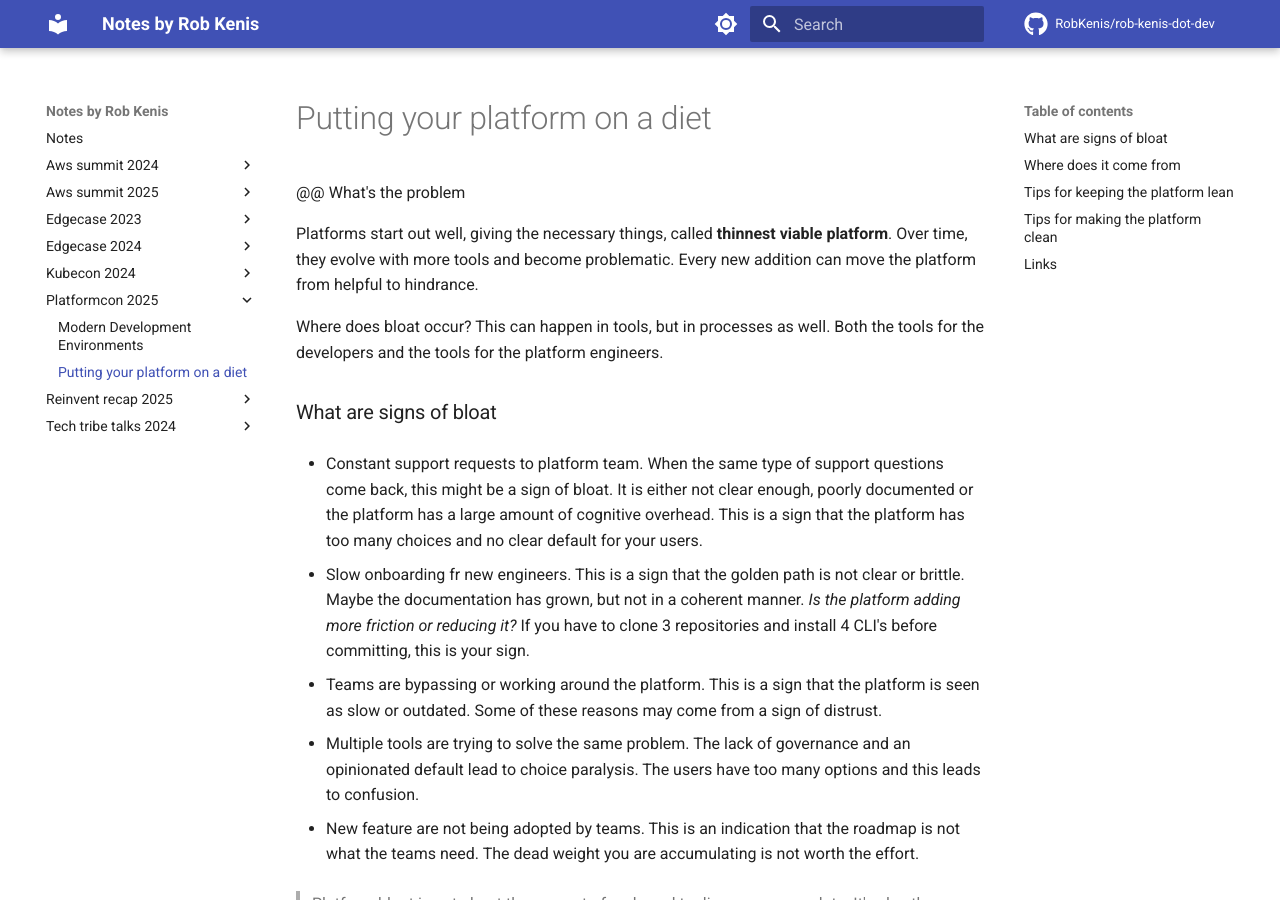
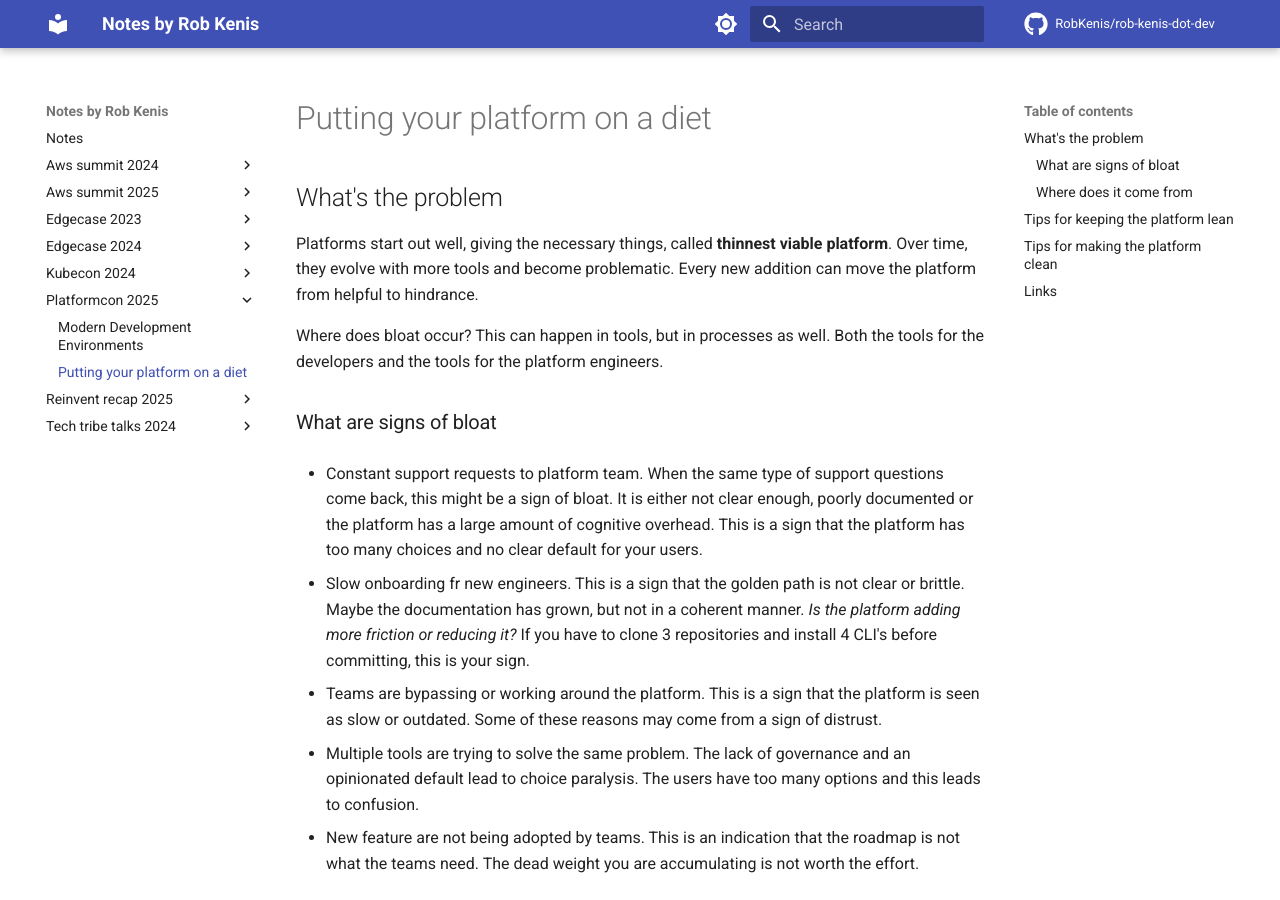
Before and after one commit to RobKenis/rob-kenis-dot-dev, an MkDocs documentation site: the page built from docs/platformcon-2025/1-diet-platform.md, in a window 1280 px wide and 900 px high. Built offline with MkDocs 1.6.1 and Material for MkDocs 9.7.7, drawn with Linux system fonts in a browser that asks for light colours; comment, search, counter and statistics services are not loaded.

Commit message:
Fix typo

```diff
--- a/docs/platformcon-2025/1-diet-platform.md
+++ b/docs/platformcon-2025/1-diet-platform.md
@@ -1,6 +1,6 @@
 # Putting your platform on a diet
 
-@@ What's the problem
+## What's the problem
 
 Platforms start out well, giving the necessary things, called **thinnest viable platform**. Over time,
 they evolve with more tools and become problematic. Every new addition can move the platform from helpful
```
